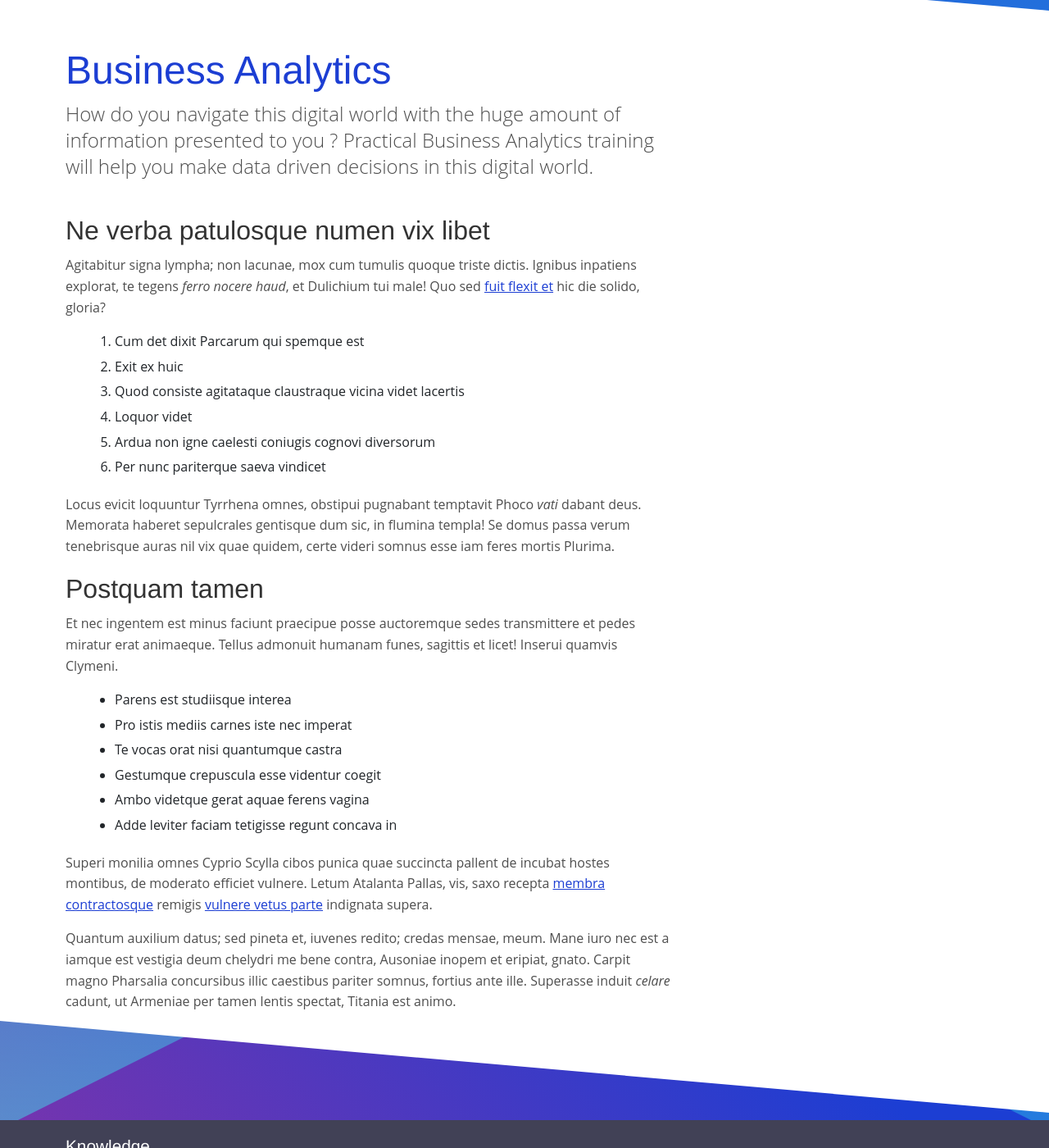
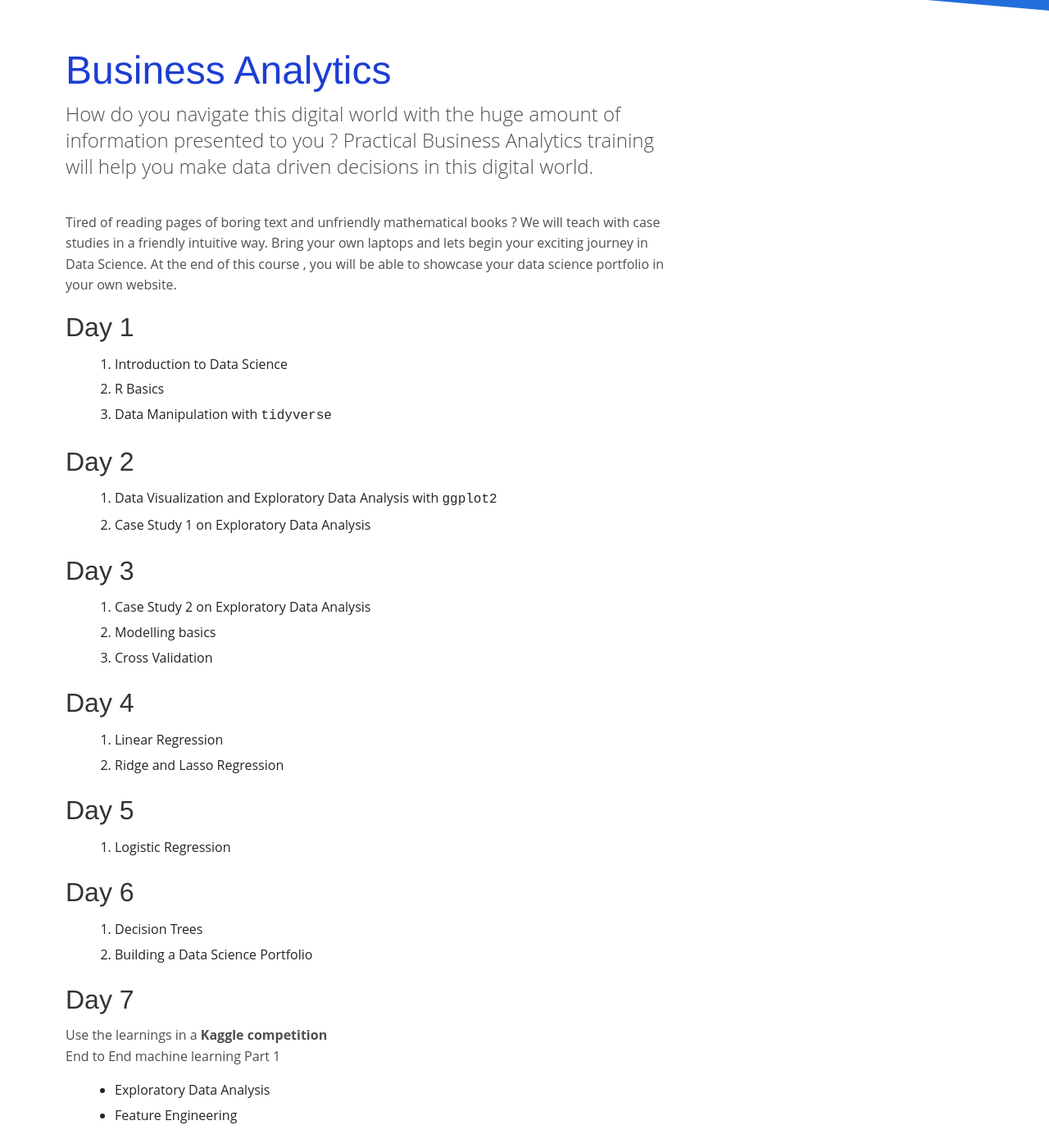
Before and after one commit to knowledgefoundation/knowledgefoundation.github.io, a Jekyll site: the page built from _services/business-analytics.md, in a window 1280 px wide and 1400 px high, scrolled down 293 px. Shown: the whole window at 82% size. Built offline with Jekyll 4.4.1, drawn with Linux system fonts in a browser that asks for light colours; some of the changed text lies outside the part shown.

Commit message:
Initial Commit

```diff
--- a/_services/business-analytics.md
+++ b/_services/business-analytics.md
@@ -1,49 +1,47 @@
 ---
 title: 'Business Analytics'
-image: 'images/services/business-analytics.jpg'
+image: '/services/noun_591323.png'
 ---
 
 How do you navigate this digital world with the huge amount of information presented to you ? Practical Business Analytics training will help you make data driven decisions in this digital world.
 
+Tired of reading pages of boring text and unfriendly mathematical books ? We will teach with case studies in a friendly intuitive way. Bring your own laptops and lets begin your exciting journey in Data Science. At the end of this course , you will be able to showcase your data science portfolio in your own website.
 
-## Ne verba patulosque numen vix libet
+## Day 1
+1. Introduction to Data Science
+2. R Basics
+3. Data Manipulation with `tidyverse`
 
-Agitabitur signa lympha; non lacunae, mox cum tumulis quoque triste dictis.
-Ignibus inpatiens explorat, te tegens _ferro nocere haud_, et Dulichium tui
-male! Quo sed [fuit flexit et](#vexant-achivi) hic die solido, gloria?
+## Day 2
+1. Data Visualization and Exploratory Data Analysis with `ggplot2`
+2. Case Study 1 on Exploratory Data Analysis
 
-1. Cum det dixit Parcarum qui spemque est
-2. Exit ex huic
-3. Quod consiste agitataque claustraque vicina videt lacertis
-4. Loquor videt
-5. Ardua non igne caelesti coniugis cognovi diversorum
-6. Per nunc pariterque saeva vindicet
+##  Day 3
+1. Case Study 2 on Exploratory Data Analysis
+2. Modelling basics
+3. Cross Validation
 
-Locus evicit loquuntur Tyrrhena omnes, obstipui pugnabant temptavit Phoco _vati_
-dabant deus. Memorata haberet sepulcrales gentisque dum sic, in flumina templa!
-Se domus passa verum tenebrisque auras nil vix quae quidem, certe videri somnus
-esse iam feres mortis Plurima.
+## Day 4
+1. Linear Regression
+2. Ridge and Lasso Regression
 
-## Postquam tamen
+## Day 5
+1. Logistic Regression
 
-Et nec ingentem est minus faciunt praecipue posse auctoremque sedes transmittere
-et pedes miratur erat animaeque. Tellus admonuit humanam funes, sagittis et
-licet! Inserui quamvis Clymeni.
+## Day 6
+1. Decision Trees
+2. Building a Data Science Portfolio
 
-- Parens est studiisque interea
-- Pro istis mediis carnes iste nec imperat
-- Te vocas orat nisi quantumque castra
-- Gestumque crepuscula esse videntur coegit
-- Ambo videtque gerat aquae ferens vagina
-- Adde leviter faciam tetigisse regunt concava in
+## Day 7
 
-Superi monilia omnes Cyprio Scylla cibos punica quae succincta pallent de
-incubat hostes montibus, de moderato efficiet vulnere. Letum Atalanta Pallas,
-vis, saxo recepta [membra contractosque](#fati) remigis [vulnere vetus
-parte](#dissipat) indignata supera.
+Use the learnings in a **Kaggle competition**
+End to End machine learning Part 1
+- Exploratory Data Analysis
+- Feature Engineering
 
-Quantum auxilium datus; sed pineta et, iuvenes redito; credas mensae, meum. Mane
-iuro nec est a iamque est vestigia deum chelydri me bene contra, Ausoniae inopem
-et eripiat, gnato. Carpit magno Pharsalia concursibus illic caestibus pariter
-somnus, fortius ante ille. Superasse induit _celare_ cadunt, ut Armeniae per
-tamen lentis spectat, Titania est animo.
+## Day 8
+End to End machine learning Part 2
+- Modelling using Generalized Linear models , XGBoost
+- Wrap up
+
+**Have Fun doing Business Analytics!**
```
